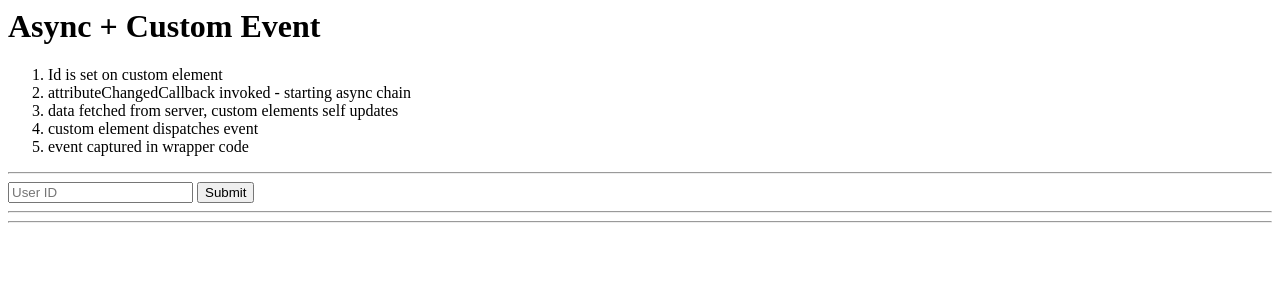
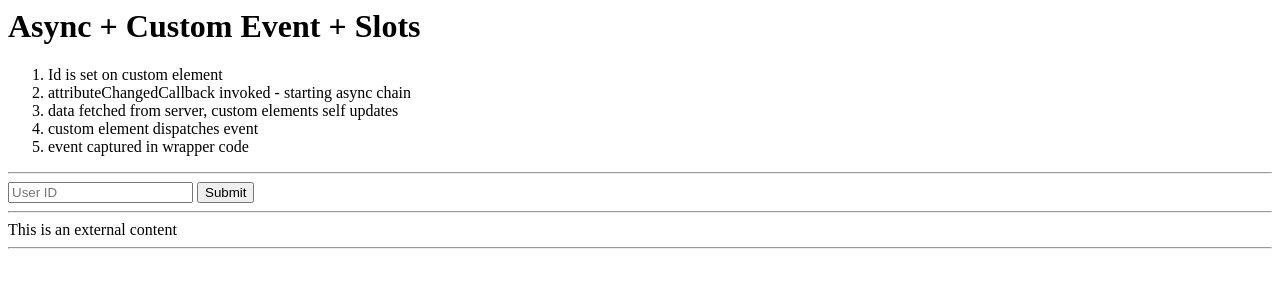
Before and after one commit to tikalk/webcomponents-workshop, a website: page demos/demo5.html in a window 1280 px wide. Drawn offline with Linux system fonts and the light colour scheme.

Commit message:
adding slots

```diff
--- a/demos/demo5.html
+++ b/demos/demo5.html
@@ -8,7 +8,7 @@
             </style>
         </head>
         <body>
-            <h1>Async + Custom Event</h1>
+            <h1>Async + Custom Event + Slots</h1>
             <ol>
                 <li>Id is set on custom element</li>
                 <li>attributeChangedCallback invoked - starting async chain</li>
@@ -21,7 +21,9 @@
             <button onclick="doit()">Submit</button>
             <hr />
             <div id="main">
-                <demo-component-5 onchange="handleChange(event)"></demo-component-4>
+                <demo-component-5 onchange="handleChange(event)">
+                    <span slot="external">This is an external content</span>
+                </demo-component-4>
             </div>
             <hr />
 
```
Also changed, not shown: demos/demo-component-5.html (+5 -0 lines).
